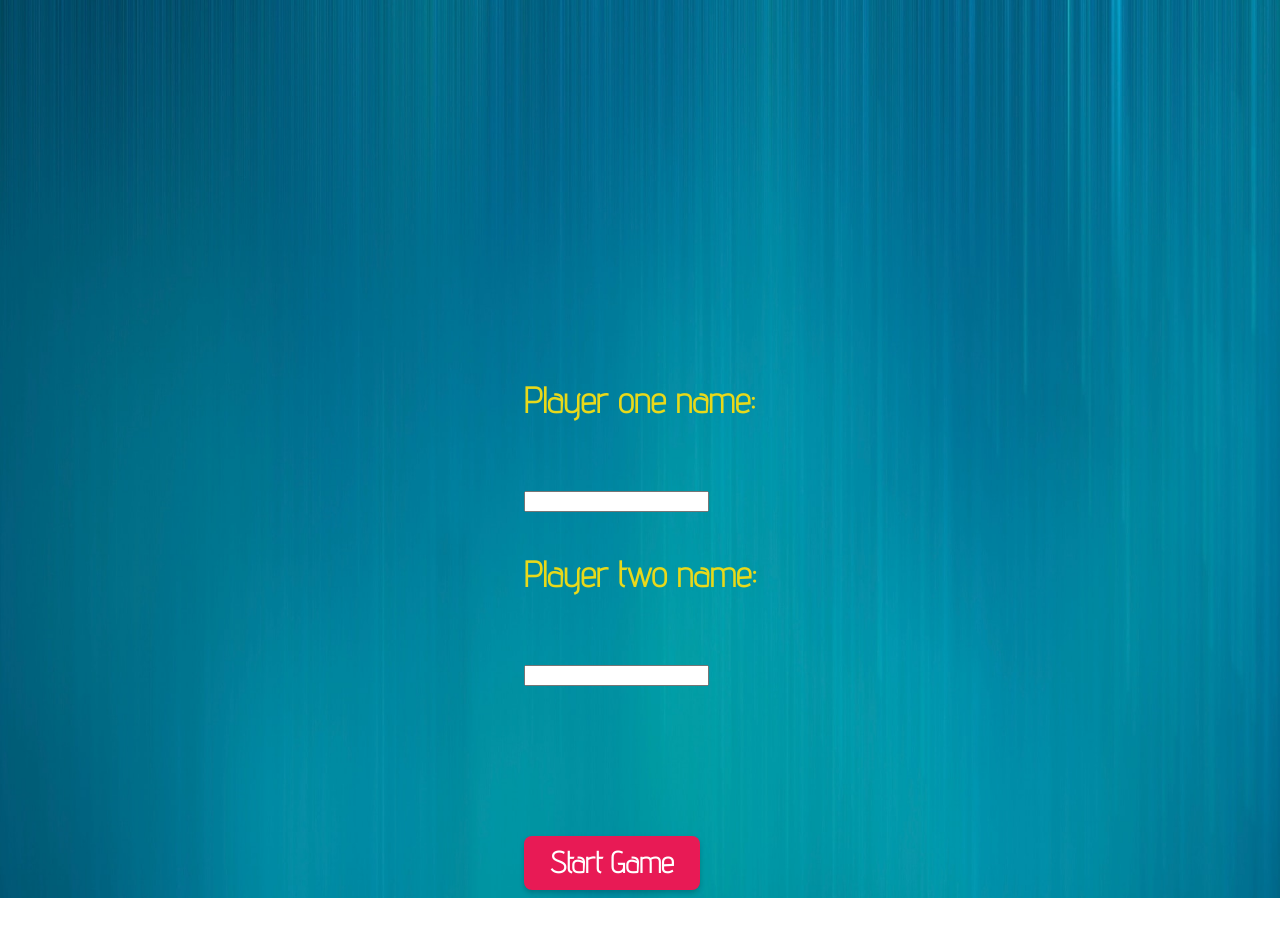
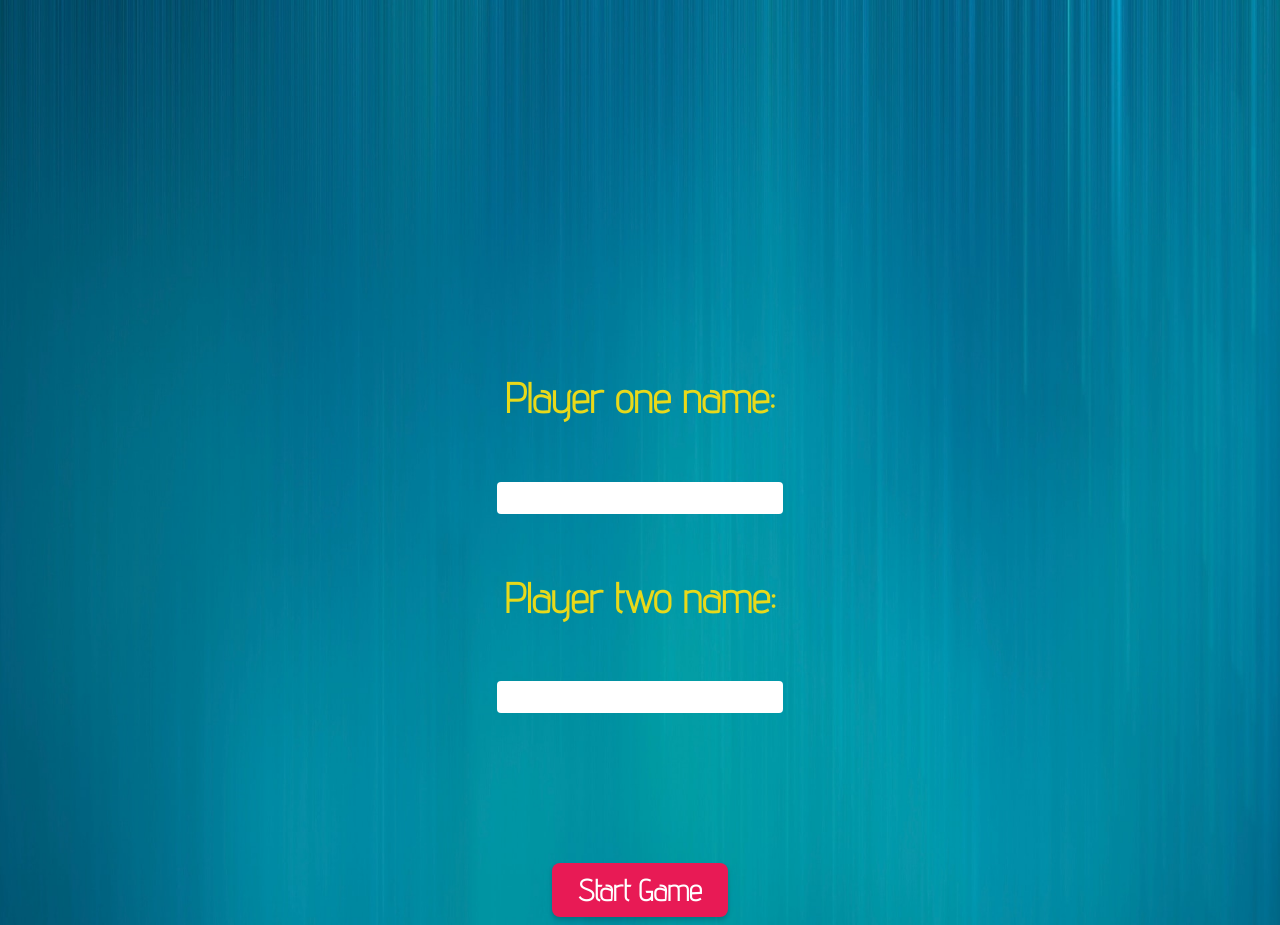
Before and after one commit to wavesinaroom/my_odin_project_tic_tac_toe, a plain HTML site: page index.html in a window 1280 px wide. Both pictures are taken after a click on the button "Set up players". Before the commit the page ends 898 px from the top, so only its background shows below. Drawn offline with Linux system fonts and the light colour scheme.

Commit message:
[Task] Adjust input sizes, elements positions and justification

```diff
--- a/styles.css
+++ b/styles.css
@@ -8,10 +8,18 @@ body
   background-size: cover;
   color:#E8D91A;
   font-family: 'Advent Pro';
-  font-size: 24px;
+  font-size: 28px;
+  font-weight: bold;
   display: flex;
   align-items: center;
   flex-direction: column;
+}
+
+input {
+ border: 10px;
+ border-radius: 4px;
+ min-height: 30px;
+ min-width: 38ch;
 }
 
 body > :first-child{
@@ -60,6 +68,12 @@ button:active{
  flex-direction:column;
 }
 
-.setUpPanel div > *{
- margin-top: 5vh;
+.setUpPanel, div{
+ display: flex;
+ flex-direction:column;
+ align-items: center;
 }
+
+.setUpPanel div > :nth-child(2){
+ margin-top: 3vh;
+}
```
